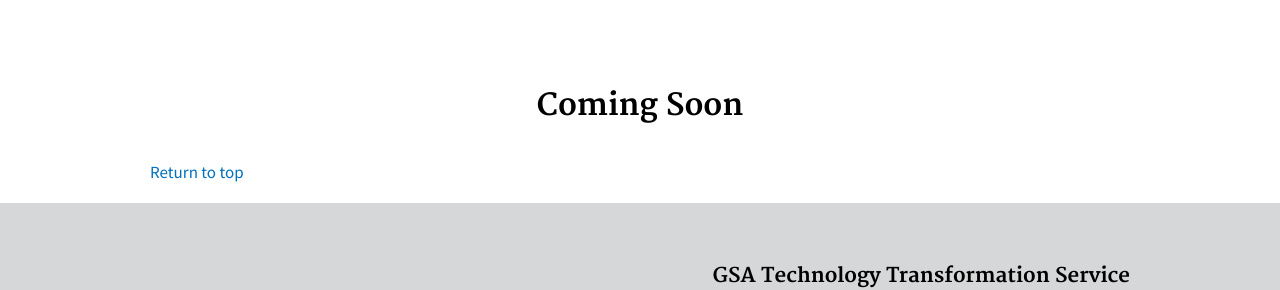
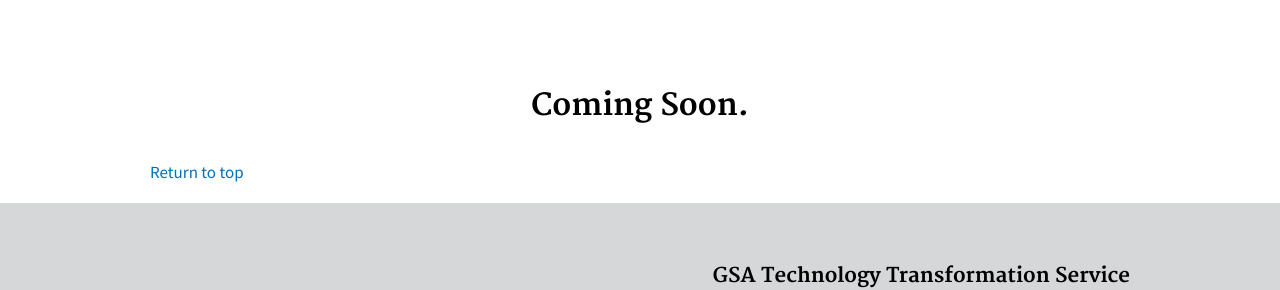
Before and after one commit to GSA/us-data-federation, a Jekyll site: the page built from index.md, in a window 1280 px wide. Shown: the part 332-622 px from the top of the page. Built offline with Jekyll 4.4.1, drawn with Linux system fonts in a browser that asks for light colours.

Commit message:
minor change to verify webhook rebuild

```diff
--- a/index.md
+++ b/index.md
@@ -4,5 +4,5 @@ permalink: /
 layout: frontpage
 ---
 
-Coming Soon
+Coming Soon.
 -------------------
```
